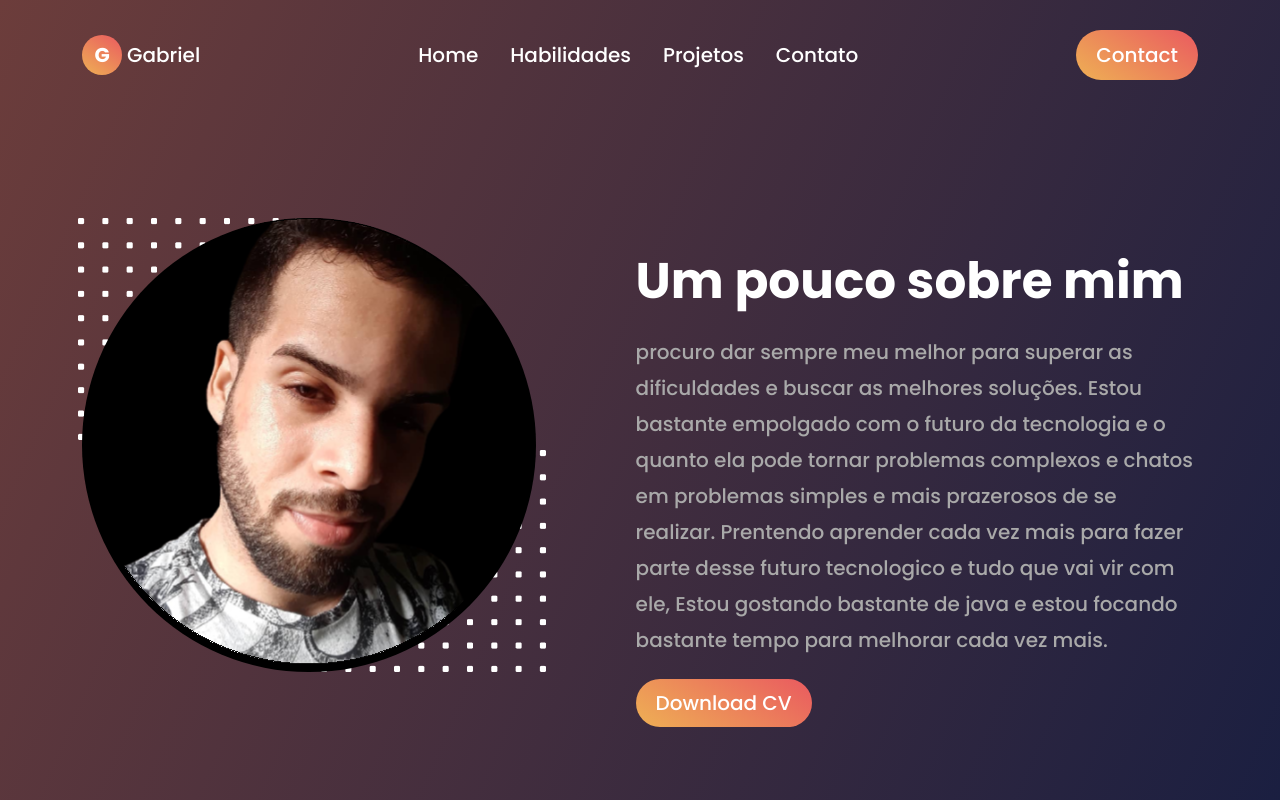
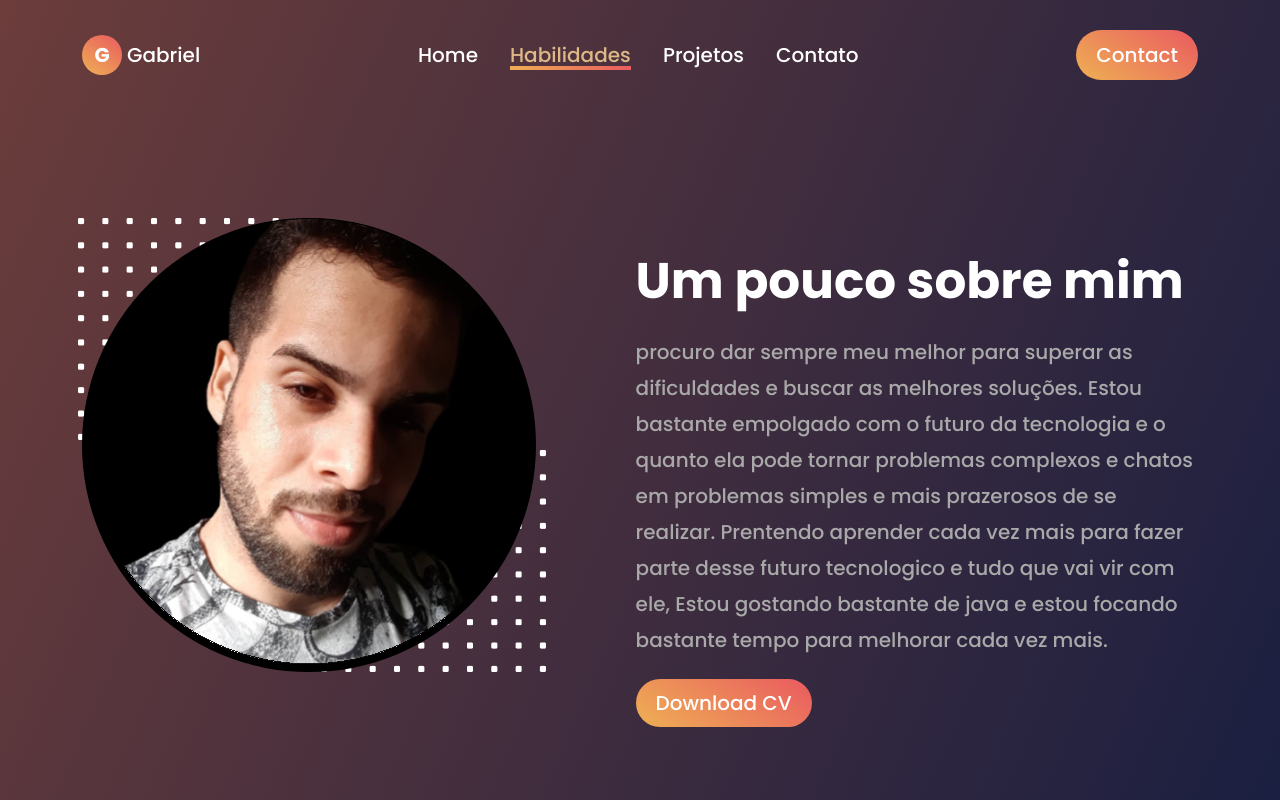
Before and after one commit to GabrielGPena793/Portifolio, a React (Create React App) app: page / in a window 1280 px wide. Shown: the top 800 px of the page. Built offline with nearby package versions, Linux system fonts and the light colour scheme; a web font is replaced by a local one.

Commit message:
menu animado

```diff
--- a/src/components/Footer/index.js
+++ b/src/components/Footer/index.js
@@ -22,7 +22,8 @@ const icons = [
 
 export default function Footer() {
   return (
-    <footer id='footer'>
+      <section id='Contato'>
+        <footer >
             <div  className='container-footer'>
                 <span data-aos="fade-up" className="letter">G</span>
                 <h2 data-aos="fade-up">Entre em contato comigo!</h2>
@@ -36,5 +37,6 @@ export default function Footer() {
             </div>
 
         </footer>
+    </section>
   )
 }
--- a/src/components/Header/index.js
+++ b/src/components/Header/index.js
@@ -5,45 +5,62 @@ import React, { useEffect, useState } from "react"
 const menu = [
     {
         ref:"Home",
-        ancor: "#",
+        ancor: "#Home",
     },
     {
         ref:"Habilidades",
-        ancor: "#skill",
+        ancor: "#Habilidades",
     },
        {
         ref:"Projetos",
-        ancor: "#projeto",
+        ancor: "#Projetos",
     },
     {
         ref:"Contato",
-        ancor: "#footer",
+        ancor: "#Contato",
     },
 ]
 
+    function activateMenuAtCurrentSection(sections) {
+    const checkpoint = window.pageYOffset + (window.innerHeight / 8) * 4
 
+    for (const section of sections) {
+        const sectionTop = section.offsetTop
+        const sectionHeight = section.offsetHeight
+        const sectionId = section.getAttribute('id')
 
+        const checkpointStart = checkpoint >= sectionTop
+        const checkpointEnd = checkpoint <= sectionTop + sectionHeight
+
+        if (checkpointStart && checkpointEnd) {
+            return sectionId;
+        }
+    }
+  }
 
 
 export default function Header() {
 
-    const [headerColor, setHeaderColor] = useState("")
-
+    const [headerColor, setHeaderColor] = useState("");
+    const [sectionId, setSectionId] = useState("")
 
     const listenScrollEvent = () => {
         window.scrollY > 20 ? setHeaderColor("branco") : setHeaderColor("");
+
+        const sections = document.querySelectorAll('#root section[id]')
+
+        setSectionId(activateMenuAtCurrentSection(sections))
     }
 
     useEffect(() => {
-        window.addEventListener("scroll", listenScrollEvent)
+        window.addEventListener("scroll", listenScrollEvent);
     })
-
 
 
 
     return (
 
-        <header className={headerColor}  id='header'>
+        <header  className={headerColor}  id='header'>
             <div className="container-header container">
                 <div className="container-logo">
                     <span className="first-letter">G</span>
@@ -51,10 +68,10 @@ export default function Header() {
                 </div>
                 <ul>
                     {
-                        menu.map(({ref, ancor}, index) => <a key={`${index}item`} href={ancor}><li>{ref}</li></a> )
+                        menu.map(({ref, ancor}, index) => <a className={`hvr-underline-from-left ${sectionId === ref ? "active" : ""}`} key={`${index}item`} href={ancor}><li>{ref}</li></a> )
                     }
                 </ul>
-                <a className='contact_link' href="#">
+                <a className='contact_link' href="#Contato">
                     Contact
                 </a>
             </div>
--- a/src/components/Header/styles.css
+++ b/src/components/Header/styles.css
@@ -81,6 +81,37 @@ header a.contact_link{
     background: linear-gradient(black, transparent);
 }
 
+.hvr-underline-from-left {
+    display: inline-block;
+    vertical-align: middle;
+    -webkit-transform: perspective(1px) translateZ(0);
+    transform: perspective(1px) translateZ(0);
+    box-shadow: 0 0 1px rgba(0, 0, 0, 0);
+    position: relative;
+    overflow: hidden;
+}
+
+.hvr-underline-from-left:before {
+    content: "";
+    position: absolute;
+    z-index: -1;
+    left: 0;
+    right: 100%;
+    bottom: 0;
+    background:  linear-gradient(214.02deg, #EA5F5F 6.04%, #EEAA55 92.95%);
+    height: 4px;
+    -webkit-transition-property: right;
+    transition-property: right;
+    -webkit-transition-duration: 0.3s;
+    transition-duration: 0.3s;
+    -webkit-transition-timing-function: ease-out;
+    transition-timing-function: ease-out;
+}
+
+.active.hvr-underline-from-left:before, .hvr-underline-from-left:hover:before, .active li{
+    right: 0;
+    color: burlywood;
+}
 
 @media (max-width: 768px){
 
--- a/src/components/Home/index.js
+++ b/src/components/Home/index.js
@@ -9,7 +9,7 @@ AOS.init();
 
 export default function Home() {
   return (
-    <section  className='home container'>
+    <section id='Home' className='home container'>
         <div data-aos-duration="2000" data-aos="fade-right" className='container-img'>
           <img className='img-efeito1' src={img2} alt="" />
           <img className='img-fluid img-eu' src={img} alt="" />
--- a/src/components/Projects/index.js
+++ b/src/components/Projects/index.js
@@ -81,7 +81,7 @@ const dataImg = [
 
 export default function Projects() {
     return (
-        <section id='projeto' className='section-projects container'>
+        <section id='Projetos' className='section-projects container'>
             <div data-aos="fade-right" className='container-title'>
                 <h2>Projetos</h2>
                 <p>Aqui estão alguns projetos que já realizei até o momento, no frontend e no backend.</p>
--- a/src/components/Skills/index.js
+++ b/src/components/Skills/index.js
@@ -42,7 +42,7 @@ const data = [
 
 export default function Skills() {
   return (
-    <section id='skill' className='skills container'>
+    <section id='Habilidades' className='skills container'>
         <h2  data-aos="fade-up">Habilidades</h2>
         <div className='container-skills row row-cols-3 justify-content-center'>
             {
--- a/src/components/Skills/styles.css
+++ b/src/components/Skills/styles.css
@@ -1,6 +1,6 @@
-.skills{
-    /* height: 100vh; */
-}
+/* .skills{
+    height: 100vh;
+} */
 
 .skills h2{
     font-size: 50px;
```
Lines whose indentation alone changed are shown as unchanged.
